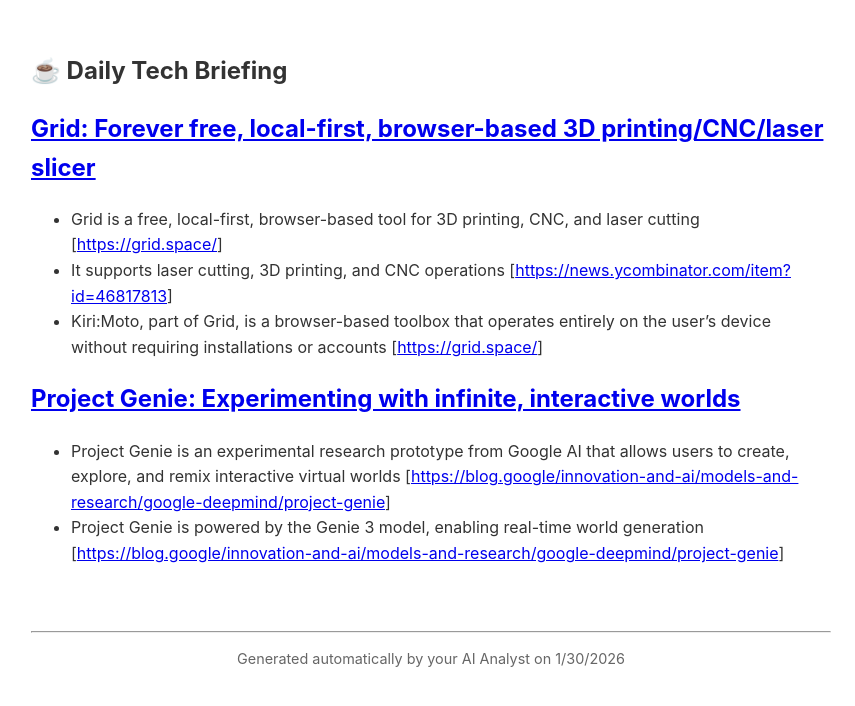
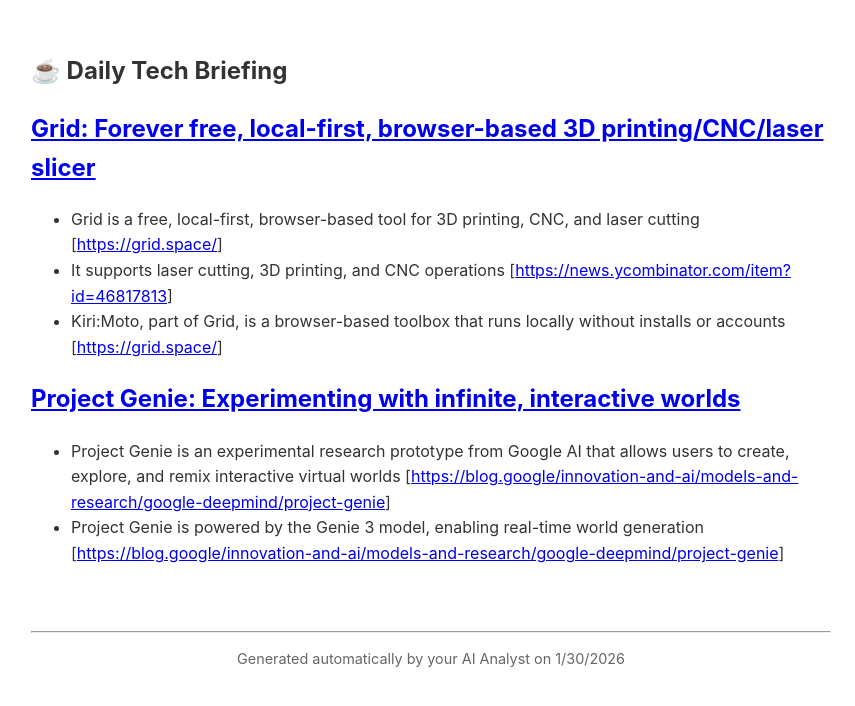
Before and after one commit to HeroicSpider/ai-news-analyst, an Astro site: page / in a window 1280 px wide. Shown: the whole page, without its empty margins (209-1064 px from the left). Built offline with nearby package versions, Linux system fonts and the light colour scheme; Astro itself is replaced by a stand-in of ours.

Commit message:
📰 Briefing 2026-01-30 [skip ci]

```diff
--- a/src/content/news/2026-01-30.md
+++ b/src/content/news/2026-01-30.md
@@ -8,7 +8,7 @@
 ## [Grid: Forever free, local-first, browser-based 3D printing/CNC/laser slicer](https://news.ycombinator.com/item?id=46817813)
 * Grid is a free, local-first, browser-based tool for 3D printing, CNC, and laser cutting [https://grid.space/]
 * It supports laser cutting, 3D printing, and CNC operations [https://news.ycombinator.com/item?id=46817813]
-* Kiri:Moto, part of Grid, is a browser-based toolbox that operates entirely on the user's device without requiring installations or accounts [https://grid.space/]
+* Kiri:Moto, part of Grid, is a browser-based toolbox that runs locally without installs or accounts [https://grid.space/]
 
 ## [Project Genie: Experimenting with infinite, interactive worlds](https://blog.google/innovation-and-ai/models-and-research/google-deepmind/project-genie)
 * Project Genie is an experimental research prototype from Google AI that allows users to create, explore, and remix interactive virtual worlds [https://blog.google/innovation-and-ai/models-and-research/google-deepmind/project-genie]
```
